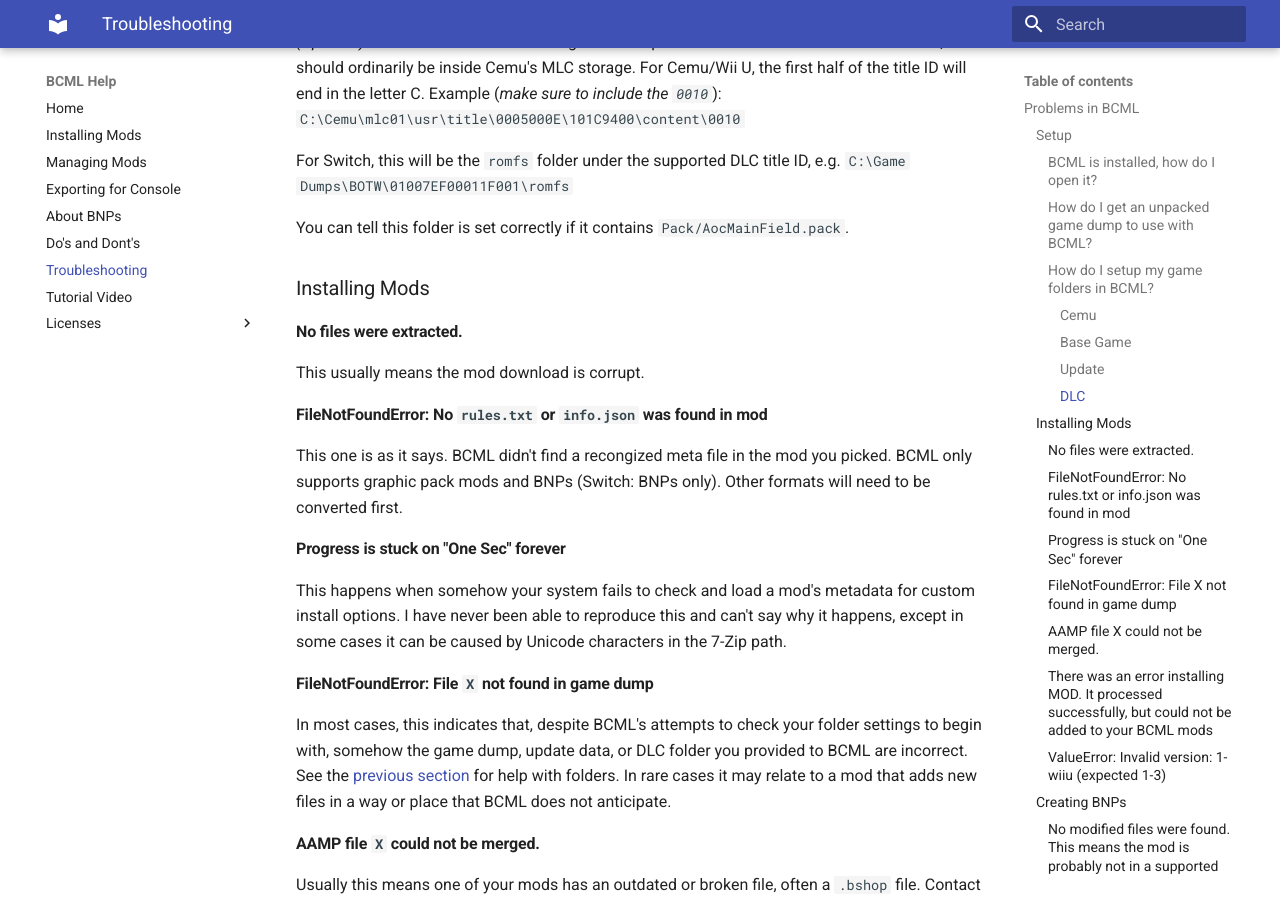
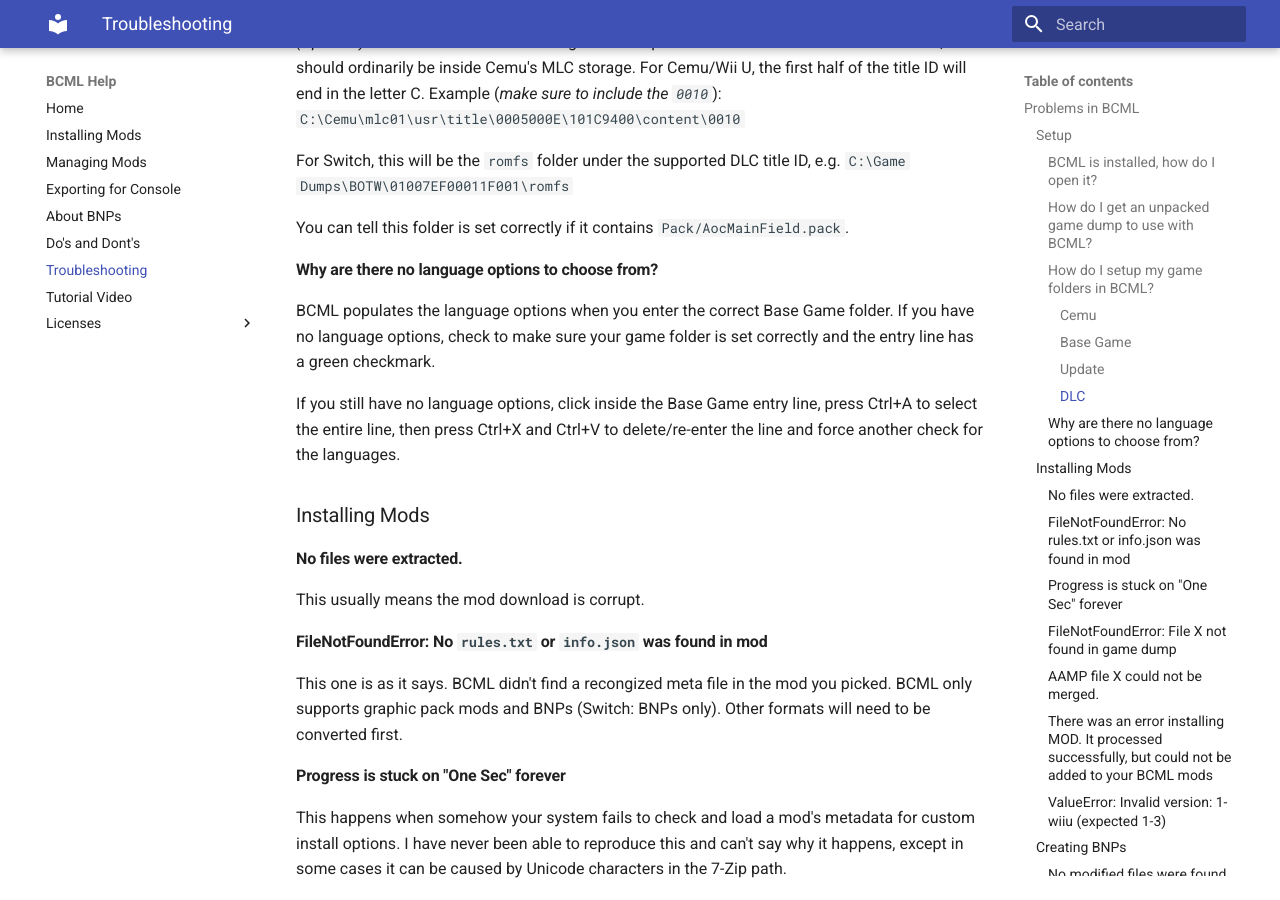
Before and after one commit to NiceneNerd/BCML, an MkDocs documentation site: the page built from docs/trouble.md, in a window 1280 px wide and 900 px high, scrolled down 1492 px. Built offline with MkDocs 1.6.1 and Material for MkDocs 9.7.7, drawn with Linux system fonts in a browser that asks for light colours.

Commit message:
trouble.md: Add language troubleshooting tip

```diff
--- a/docs/trouble.md
+++ b/docs/trouble.md
@@ -72,6 +72,16 @@ For Switch, this will be the `romfs` folder under the supported DLC title ID, e.
 `C:\Game Dumps\BOTW\01007EF00011F001\romfs`
 
 You can tell this folder is set correctly if it contains `Pack/AocMainField.pack`.
+
+#### Why are there no language options to choose from?
+
+BCML populates the language options when you enter the correct Base Game folder. If
+you have no language options, check to make sure your game folder is set correctly
+and the entry line has a green checkmark.
+
+If you still have no language options, click inside the Base Game entry line, press
+Ctrl+A to select the entire line, then press Ctrl+X and Ctrl+V to delete/re-enter the
+line and force another check for the languages.
 
 ### Installing Mods
 
```
